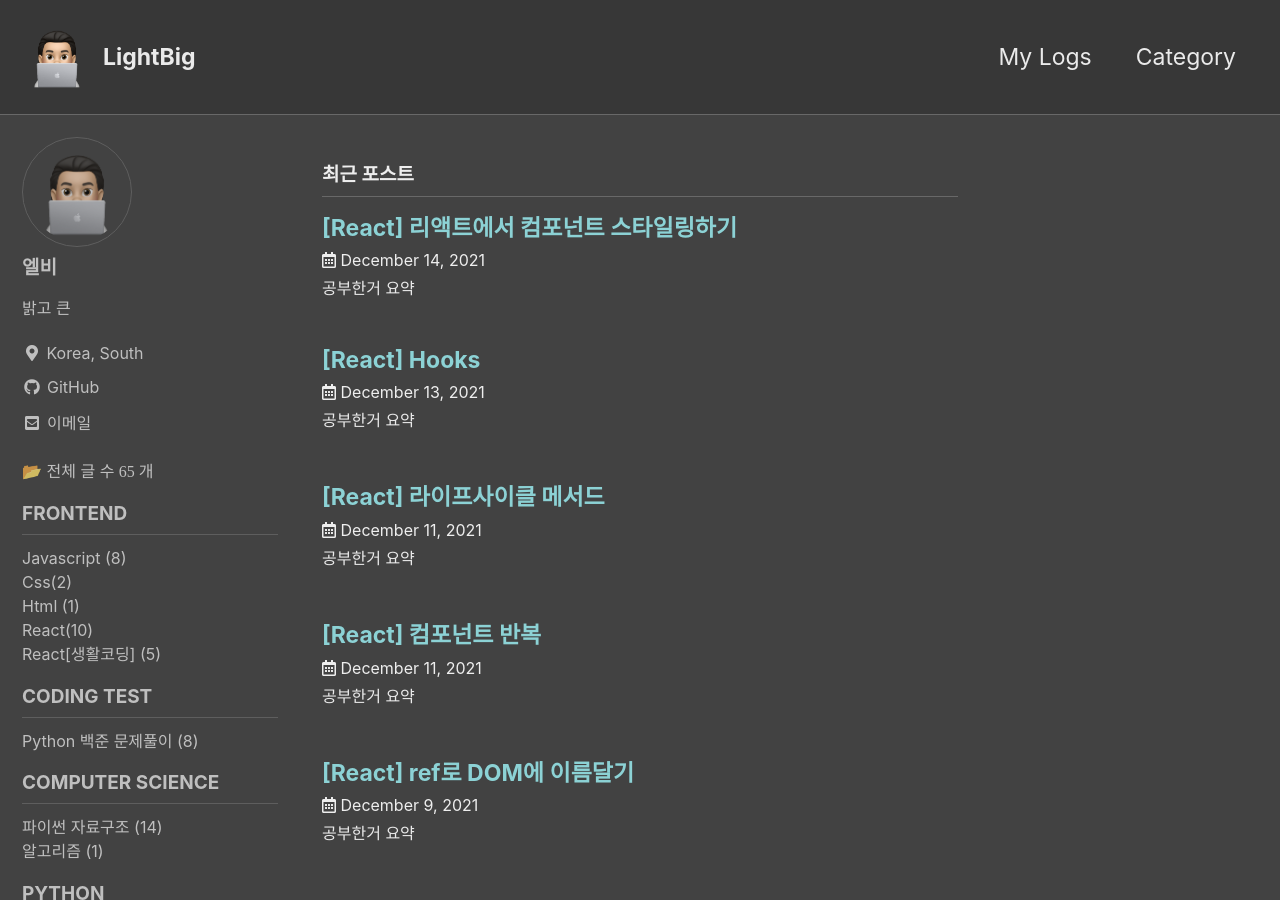
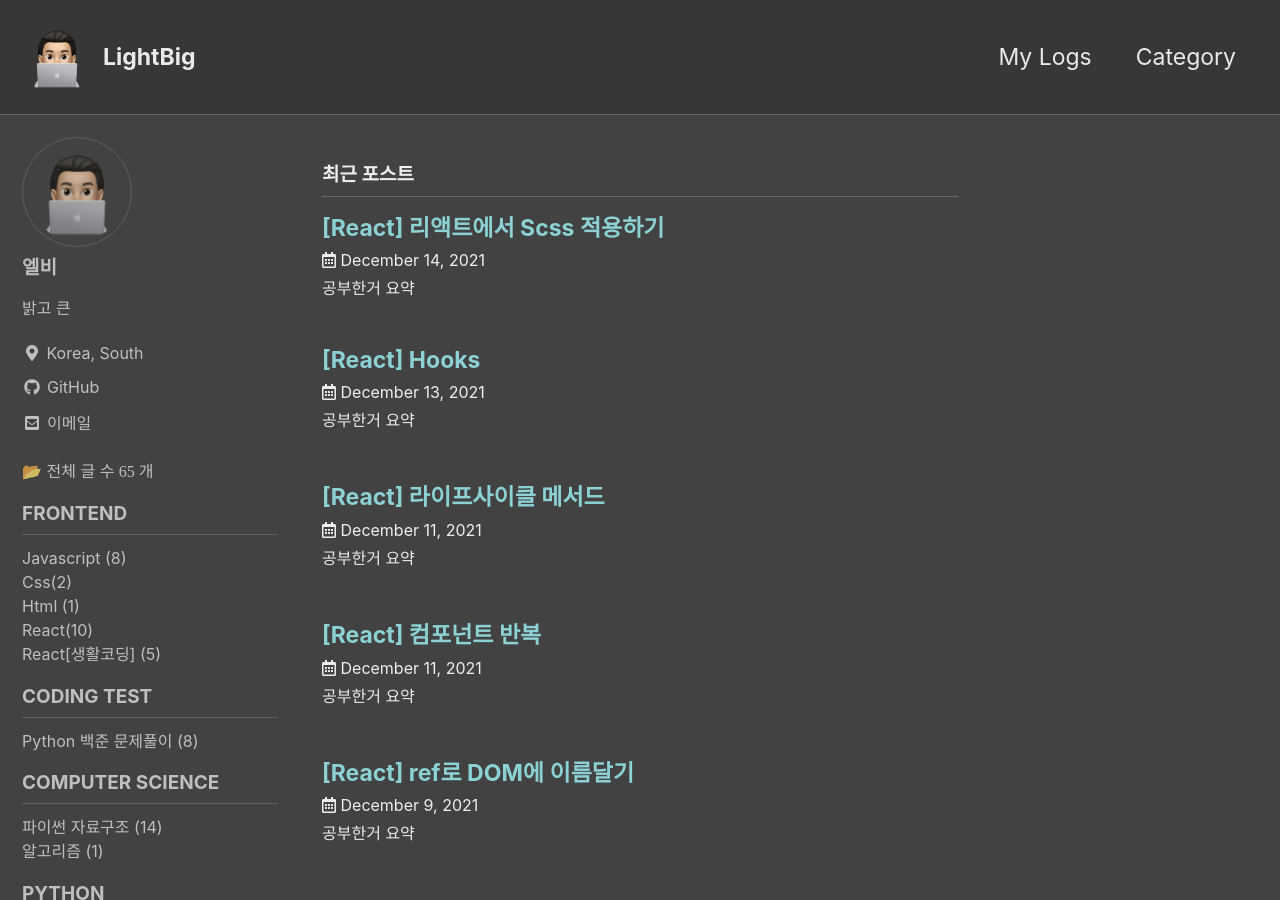
Before and after one commit to koreanddinghwan/koreanddinghwan.github.io, a Jekyll site: the page built from index.html, in a window 1280 px wide and 900 px high. Built offline with Jekyll 4.4.1, drawn with Linux system fonts in a browser that asks for light colours; cached includes are drawn as plain includes; some web fonts are replaced; the list of posts is cut into pages by our own code; part of the change alters nothing that is shown.

Commit message:
Update 2021-12-14-reactcss.md

````diff
--- a/_posts/frontend/react/2021-12-14-reactcss.md
+++ b/_posts/frontend/react/2021-12-14-reactcss.md
@@ -1,5 +1,5 @@
 ---
-title: "[React] 리액트에서 컴포넌트 스타일링하기"
+title: "[React] 리액트에서 Scss 적용하기"
 excerpt: "공부한거 요약"
 
 categories:
@@ -21,3 +21,126 @@ last_modified_at: 2021-12-14
 [Velopert](https://velopert.com/)
 
 <br><br>
+
+# 컴포넌트 스타일링하기
+
+정해진 방식은 없다. 회사마다 요요구하는 스펙이 다르고, 개발자 취향마다 다르기 때문에 여러가지 방식 중에서 자신에게 맞는 방식을 선택한다.
+
+- CSS : 일반적인 CSS
+- Sass : Sass, Scss를 포함, 확장된 CSS문법
+- CSS Module : CSS클래스가 충돌하지 않도록 파일마다 고유한 이름 생성
+- styled-components : 자바스크립트 내부에서 스타일을 적용
+
+<br><br>
+
+# CSS
+
+일반적인 CSS를 작성할 때 중요한건 CSS 클래스를 중복되지 않게 작성하는 것이다.
+
+이를 위해서 `이름 짓는 규칙`을 준수한다.
+클래스 이름에 컴포넌트 이름을 포함시켜 중복된 클래스를 방지할 수 있다.
+
+다른 방법으로는 CSS 선택자 문법으로 작성하는것이 있는데, 조합 선택자로 `특정 클래스 내부에 있는 경우`에만 스타일을 적용할 수 있다.
+
+# Sass 사용
+
+`Syntactically Awesome Style Sheets`는 CSS 전처리기로 복잡한 작업을 쉽게할 수 있다.
+재사용성, 가독성 측면에서 우수하다.
+
+Sass는 .scss, .sass확장자를 지원하는데, 이 둘의 차이는 세미콜론과 중괄호의 유무에 있다.
+`.scss는 세미콜론과 중괄호를 필요`로 하는데반해, .sass는 세미콜론과 중괄호 없이 작성가능하다.
+
+`이 블로그의 스타일도 scss확장자로 작성된 Sass를 사용한다.`
+
+블로그 처음에 만들때 이 '이 코드는 무엇인고... CSS비슷한거같긴한데,,,' 이러면서 조금 건드려본 기억이 있다.
+이 기회에 조금 공부해보려한다.
+
+## 설치
+
+이 책에선 sass@4.14.1 버전을 설치하라고 나온다.
+`yarn add node-sass@4.14.1`
+
+이때 터미널에서 오류가 나는 경우에는 보통 `node버전`때문에 일어난다.
+
+![스크린샷 2021-12-14 오후 2 05 04](https://user-images.githubusercontent.com/76278794/145936473-a6609d19-f4ea-4242-8e31-e6aecdb266a9.png)
+
+npm문서에서 node-sass버전 4.14+를 위해서는 Node 14버전이 필요하다고 명시해놓았다.
+보통 node를 설치할때 `최신버전이 좋은 거겠지?`하면서 최신버전을 깔곤하는데, 단순히 그렇게 생각하면 안된다는걸 배웠다... 기술스택이 다양하면 다양할수록 기술간 의존성에 대해 공부해야한다는걸 느꼈다.
+
+암튼 이 버전에 맞게 Node 14를 깔아주어야하는데, `n`이라는 플러그인을 사용하면 node의 버전을 쉽게 관리할 수 있다.
+(참고한 블로그)[https://brownbears.tistory.com/423]
+
+## 변수
+
+변수를 선언하기 위해선 `$`를 붙이면 된다.
+
+```scss
+$red: #fa5252;
+```
+
+## mixin
+
+mixin은 재사용되는 스타일 블록을 `함수`처럼 사용할 수 있다.
+
+```scss
+@minin square($size) {
+  $calculated: 32px * $size;
+  width: $calculated;
+  height: $calculated;
+}
+```
+
+## sass-loader 설정 커스터마이징하기
+
+보통 `변수나 mixin은 다른파일에 따로 분리하고, import해와서 사용한다.`
+이때, 경로가 깊어지면 적용할 수 있는게 `sass-loader`의 설정을 커스터마이징해야한다.
+
+`yarn eject`로 세부설정을 빼낼 수 있는데, 현재 폴더의 상태가 git push된 이후, 최신상태여야한다.
+
+이후 config/webpack.config.js 에서 `sass-loader`부분을 이렇게 수정한다.
+
+```js
+  exclude: sassModuleRegex,
+  use: getStyleLoaders(
+    {
+      importLoaders: 3,
+      sourceMap: isEnvProduction
+        ? shouldUseSourceMap
+        : isEnvDevelopment,
+    }).concat({
+      loader: require.resolve("sass-loader"),
+      options: {
+      sassOptions: {
+      includePaths: [paths.appSrc + "/styles"],
+      sourceMap: isEnvProduction && shouldUseSourceMap,
+      },
+```
+
+이제 styles 경로를 기준으로 scss파일을 불러올 수 있다.
+
+<br>
+
+매번 변수파일을 추가하는게 귀찮다면,
+
+```js
+.concat({
+      loader: require.resolve("sass-loader"),
+      options: {
+      additionalData: `@import 'utils';`,
+      sassOptions: {
+      includePaths: [paths.appSrc + "/styles"],
+      sourceMap: isEnvProduction && shouldUseSourceMap,
+      },
+```
+
+요로코롬 모든 scss파일에서 utils.scss를 자동으로 불러오게 할 수 있다!!
+
+## 라이브러리 불러오기
+
+sass의 장점 중 하나는 `라이브러리를 쉽게 불러온다`라는 것이다.
+
+yarn을 통해 설치한 라이브러리를 사용하는 가장 기본적인 방법은 상대경로를 통해 node_modules로 들어가는 방법이 있는데,
+
+이를 생략하는 방법이 `~`를 이용하는 방법이다.
+
+물결문자를 이용하면 node_modules에서 자동으로 디렉터리를 탐지한다.
````
